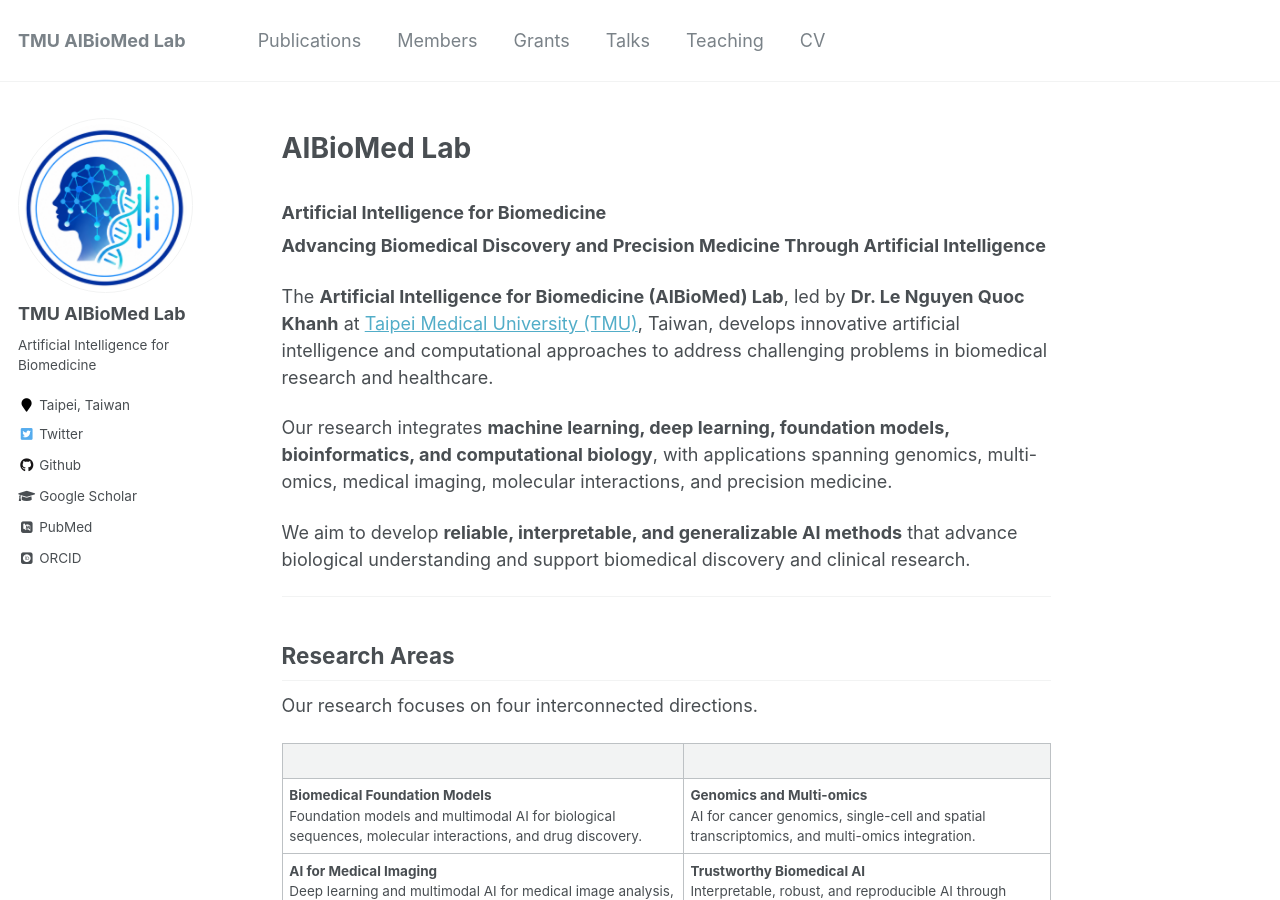
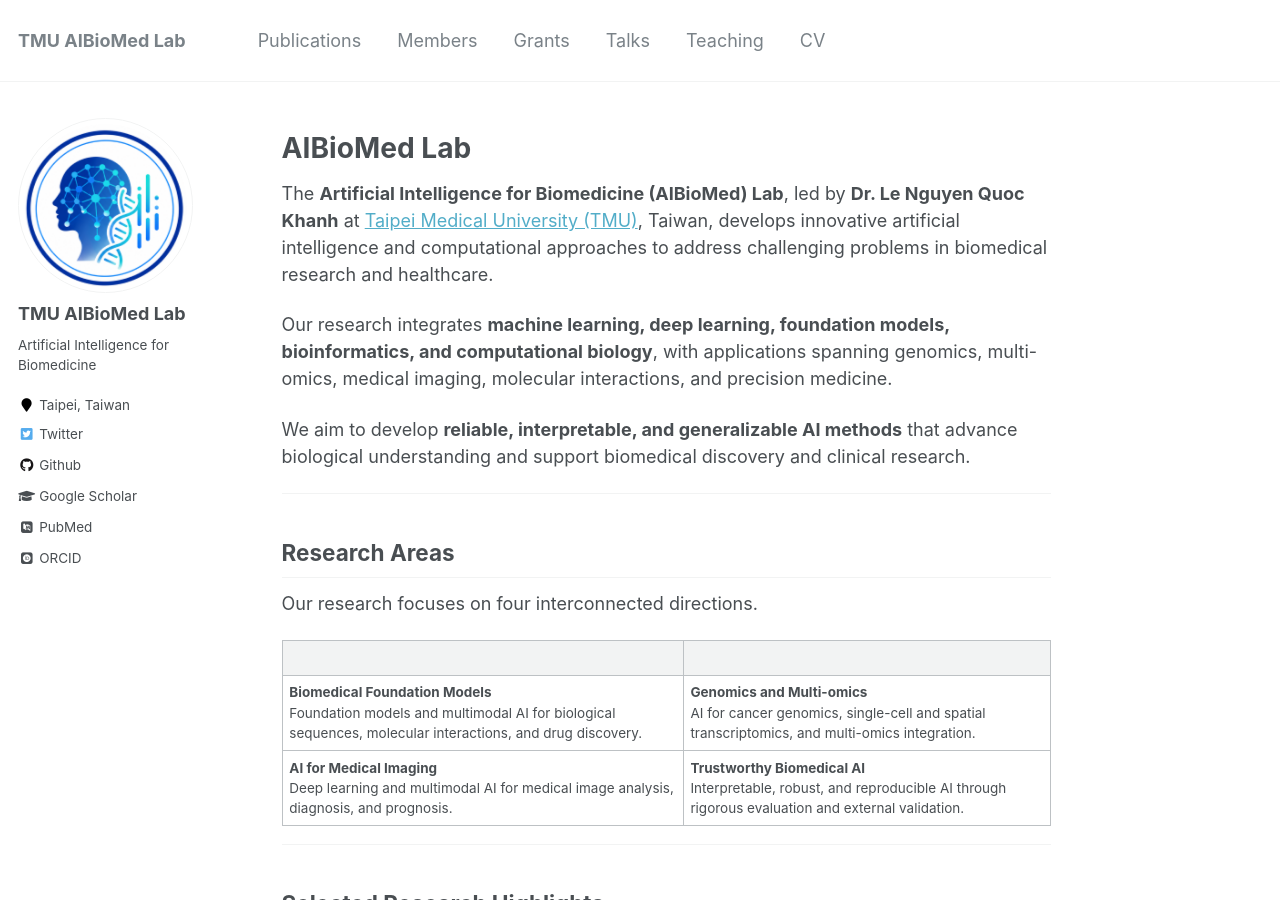
Before and after one commit to khanhlee/khanhlee.github.io, a Jekyll site: the page built from _pages/about.md, in a window 1280 px wide and 900 px high. Built offline with Jekyll 4.4.1, drawn with Linux system fonts in a browser that asks for light colours; some web fonts are replaced.

Commit message:
Update about.md

```diff
--- a/_pages/about.md
+++ b/_pages/about.md
@@ -9,10 +9,6 @@ redirect_from:
 ---
 
 # AIBioMed Lab
-
-### Artificial Intelligence for Biomedicine
-
-**Advancing Biomedical Discovery and Precision Medicine Through Artificial Intelligence**
 
 The **Artificial Intelligence for Biomedicine (AIBioMed) Lab**, led by **Dr. Le Nguyen Quoc Khanh** at [Taipei Medical University (TMU)](https://www.tmu.edu.tw/), Taiwan, develops innovative artificial intelligence and computational approaches to address challenging problems in biomedical research and healthcare.
 
```
